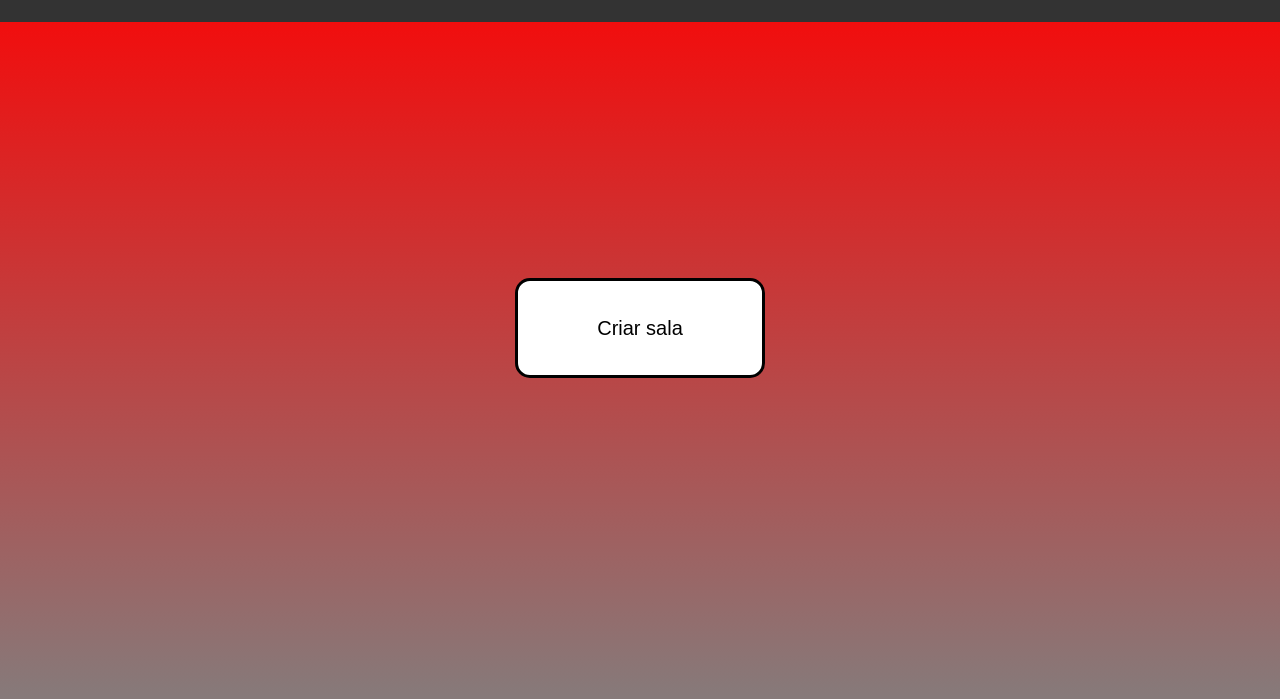
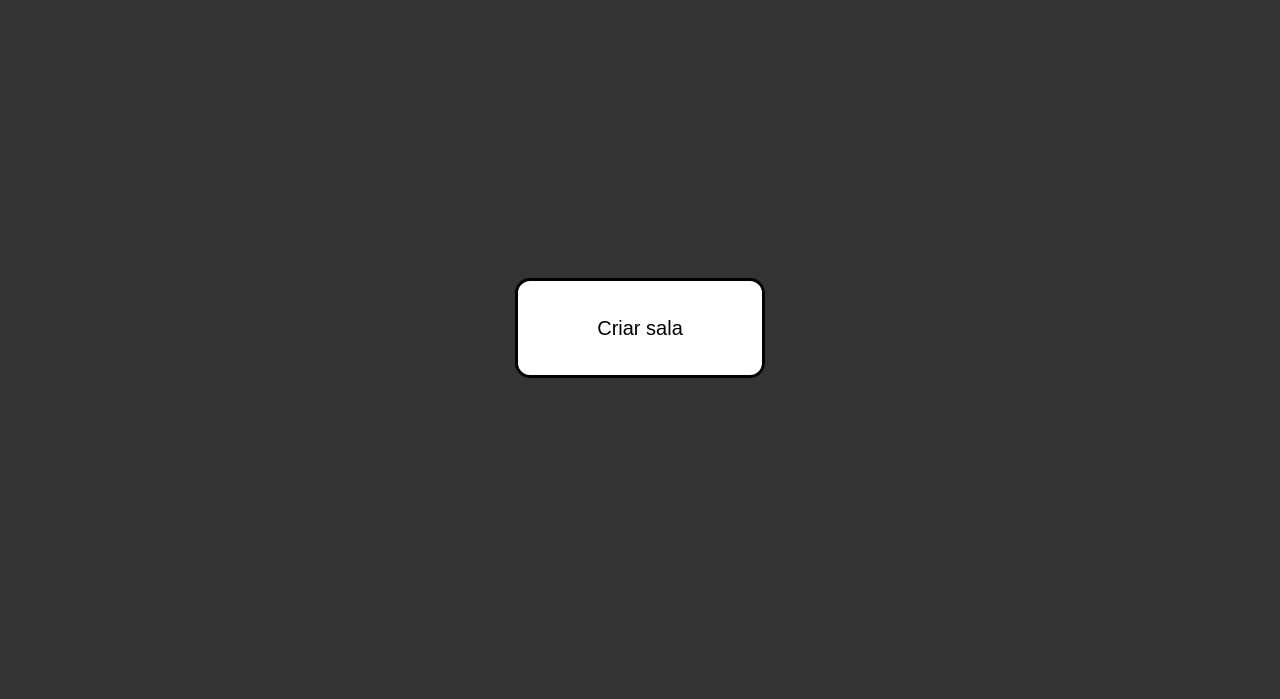
Before and after one commit to GabrielMartinsFortesLuz/projeto-web, a website: page src/public/index.html in a window 1280 px wide. Shown: the part 65-764 px from the top of the page. Drawn offline with Linux system fonts and the light colour scheme.

Commit message:
Alteração de layout

```diff
--- a/src/CSS/layout.css
+++ b/src/CSS/layout.css
@@ -2,7 +2,7 @@ body {
     font-family: 'Poppins', sans-serif;
     height: 100vh;
     width: 100vw;
-    background: linear-gradient(to bottom, #ff0000, #808080);
+    background-color: #333333;
     color: #000000;
 }
 
```
